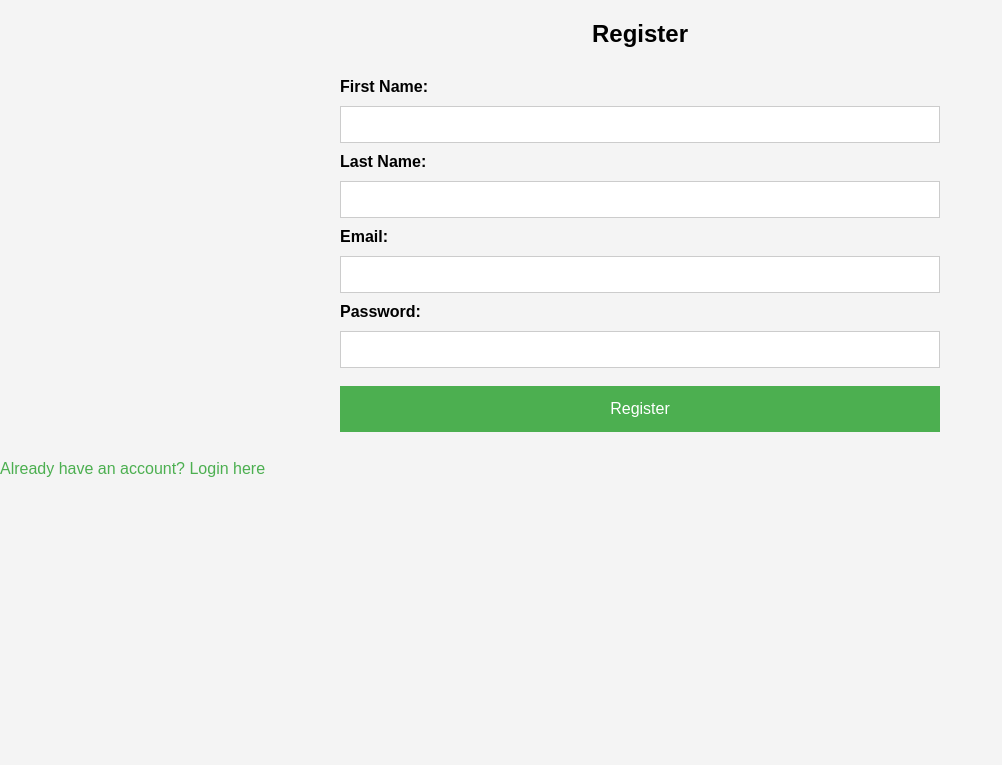
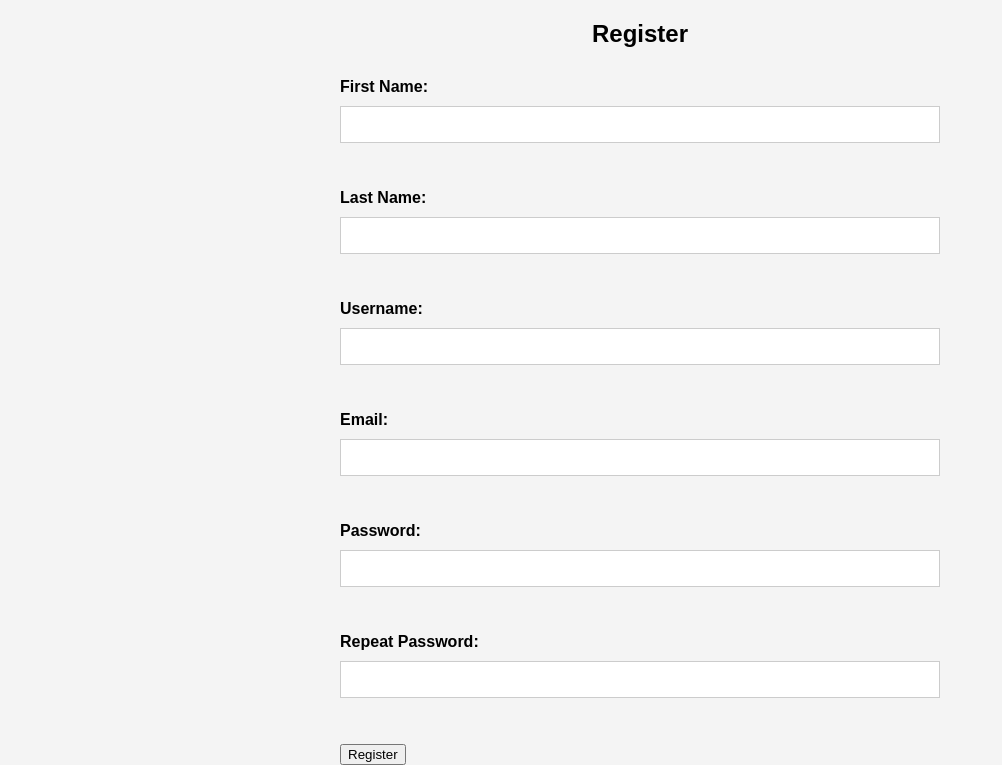
Before and after one commit to CheyennePierpont6459/RiverWay2024-2025, a Flask app: template CCC_app/app/templates/register.html in a window 1280 px wide. Shown: the part 160-925 px from the top of the page, without its empty margins (0-1002 px from the left). Before the commit the page ends 637 px from the top, so only its background shows below. Run offline with Flask 3, Linux system fonts and the light colour scheme; the template is opened without the code that fills it: values that come from a table or form of the project are taken from there, others are empty.

Commit message:
Update register.html

```diff
--- a/CCC_app/app/templates/register.html
+++ b/CCC_app/app/templates/register.html
@@ -1,21 +1,39 @@
-<!-- templates/register.html -->
-{% extends "base.html" %}
-{% block title %}Register{% endblock %}
+{% extends 'base.html' %}
+
 {% block content %}
+
 <h2>Register</h2>
-{% if message %}
-    <p class="alert danger">{{ message }}</p>
-{% endif %}
-<form method="POST" action="{{ url_for('register') }}">
-    <label for="first_name">First Name:</label>
-    <input type="text" name="first_name" required>
-    <label for="last_name">Last Name:</label>
-    <input type="text" name="last_name" required>
-    <label for="email">Email:</label>
-    <input type="email" name="email" required>
-    <label for="password">Password:</label>
-    <input type="password" name="password" required>
-    <button type="submit">Register</button>
+
+<form method="post">
+
+    {{ form.hidden_tag() }}
+
+    <label>First Name:</label><br>
+
+    {{ form.first_name(size=32) }}<br><br>
+
+    <label>Last Name:</label><br>
+
+    {{ form.last_name(size=32) }}<br><br>
+
+    <label>Username:</label><br>
+
+    {{ form.username(size=32) }}<br><br>
+
+    <label>Email:</label><br>
+
+    {{ form.email(size=32) }}<br><br>
+
+    <label>Password:</label><br>
+
+    {{ form.password(size=32) }}<br><br>
+
+    <label>Repeat Password:</label><br>
+
+    {{ form.password2(size=32) }}<br><br>
+
+    {{ form.submit() }}
+
 </form>
-<a href="{{ url_for('login') }}">Already have an account? Login here</a>
+
 {% endblock %}
```
